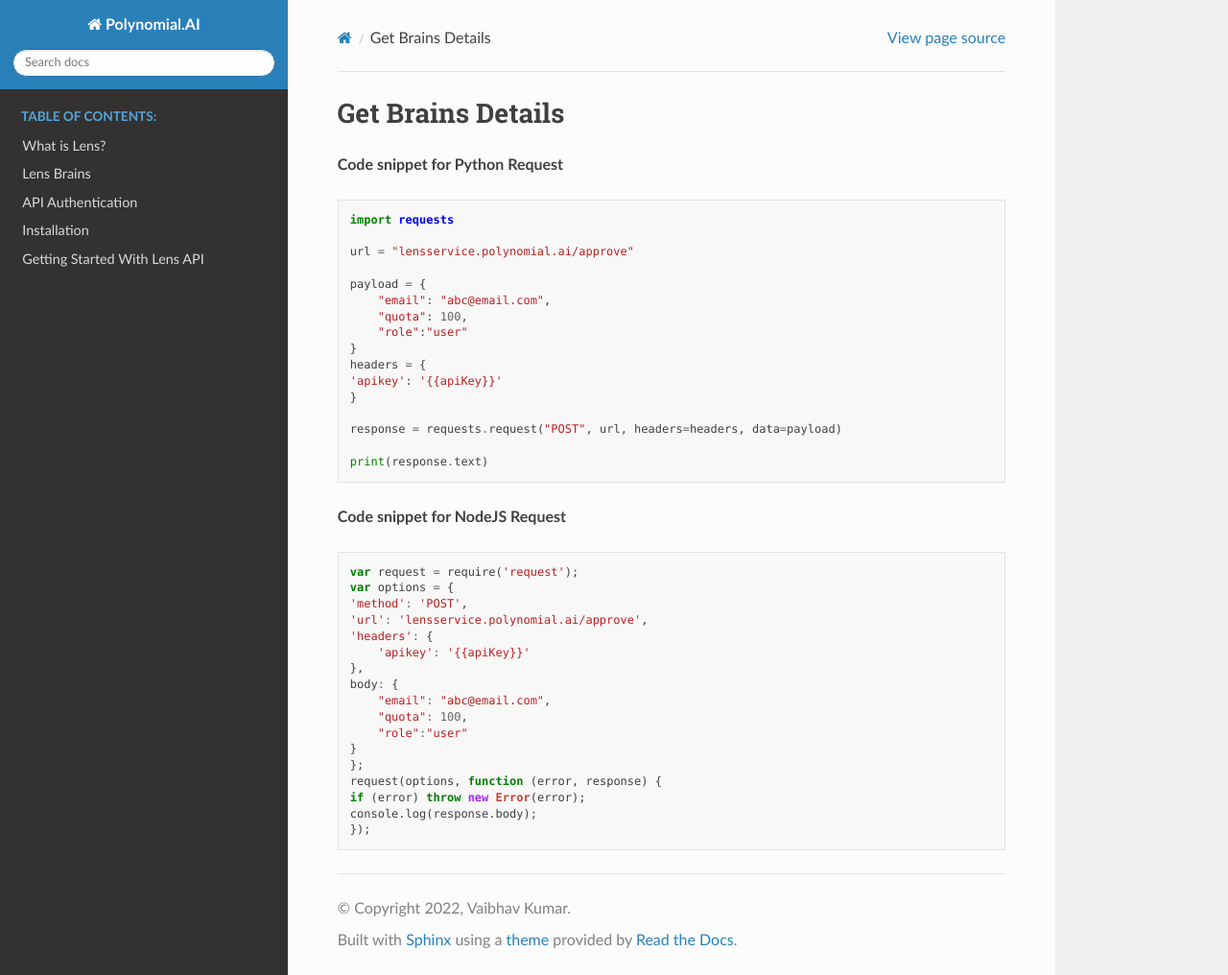
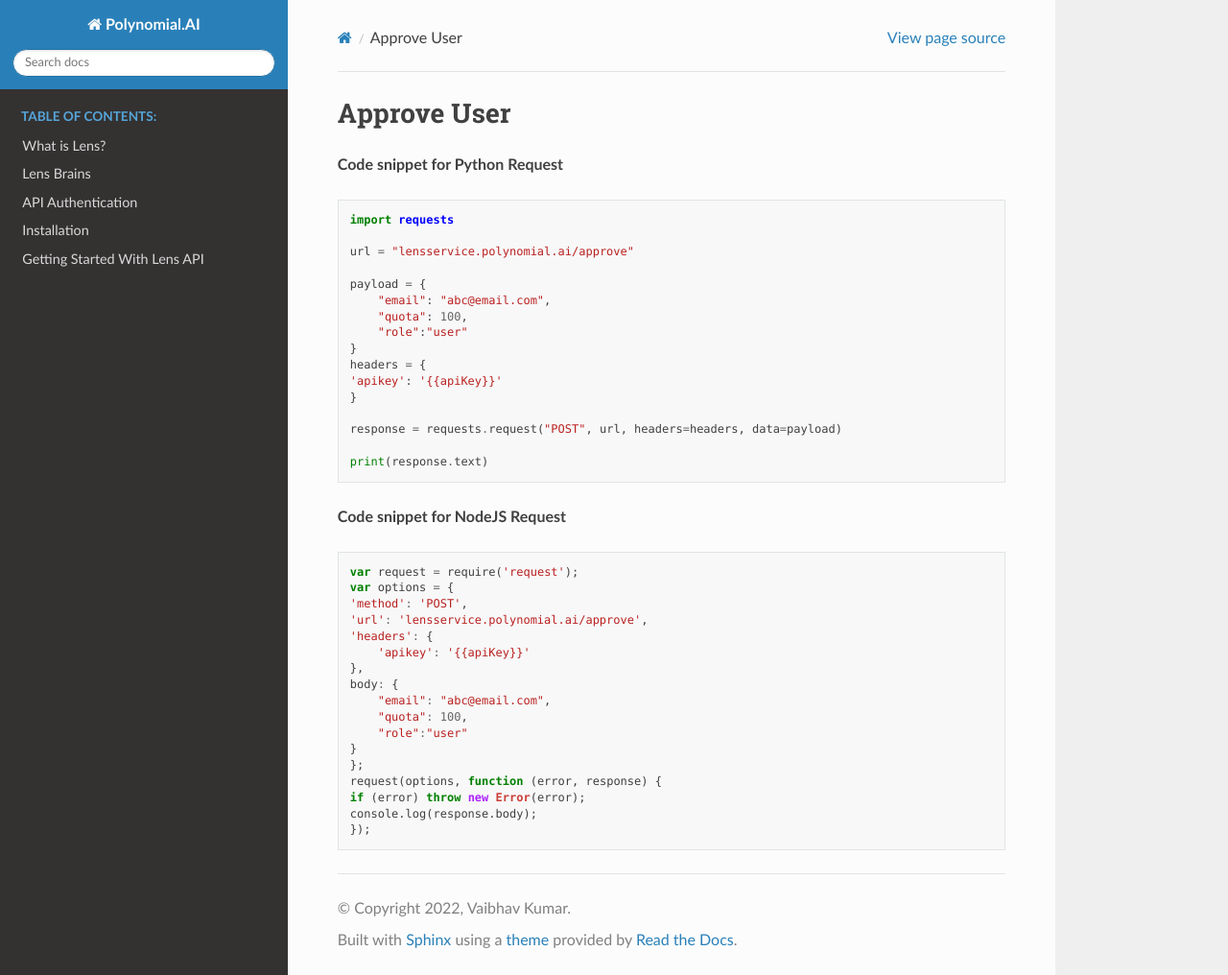
Before and after one commit to polynomialai/polynomialai.github.io, a Sphinx documentation site: the page built from docs/source/lens_admin/approve.rst, in a window 1280 px wide and 1016 px high. Shown: the whole window at 96% size. Built offline with Sphinx 7.4.7 and the Read the Docs theme 2.0.0, drawn with Linux system fonts in a browser that asks for light colours.

Commit message:
updated title

```diff
--- a/docs/source/lens_admin/approve.rst
+++ b/docs/source/lens_admin/approve.rst
@@ -1,4 +1,4 @@
-Get Brains Details
+Approve User
 ==================
 
 **Code snippet for Python Request**
--- a/docs/source/lens_admin/get_all_kits.rst
+++ b/docs/source/lens_admin/get_all_kits.rst
@@ -1,5 +1,5 @@
-All Kits
-========
+Get All Kits
+============
 
 **Code snippet for Python Request**
 
--- a/docs/source/lens_admin/get_insights_list.rst
+++ b/docs/source/lens_admin/get_insights_list.rst
@@ -1,4 +1,4 @@
-Get Brains Details
+Get Insights List
 ==================
 
 **Code snippet for Python Request**
--- a/docs/source/lens_admin/payments.rst
+++ b/docs/source/lens_admin/payments.rst
@@ -1,5 +1,5 @@
-Payments
-========
+Get All Plans
+=============
 
 
 **Code snippet for Python Request**
```
